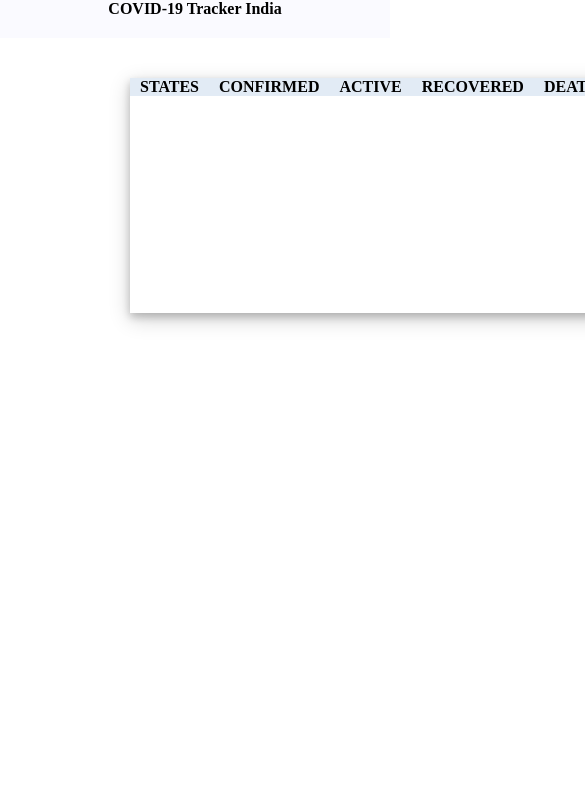
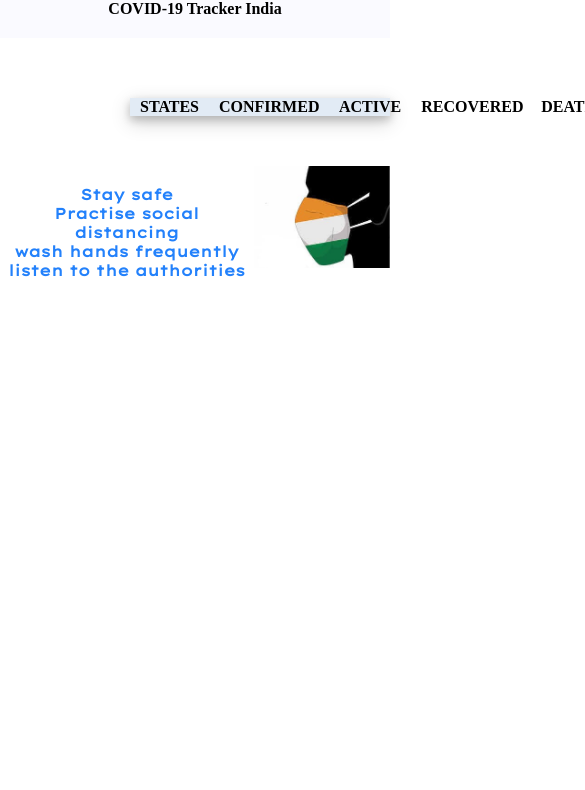
Before and after one commit to DeepaPrasanna/Covid19Tracker, a plain HTML site: page index.html in a window 390 px wide. Shown: the top 790 px of the page, 585 px wide, since content can reach past the window. Drawn offline with Linux system fonts and the light colour scheme; no server answers.

Commit message:
updated alignment of the list items

```diff
--- a/style.css
+++ b/style.css
@@ -16,6 +16,11 @@
 .heading {
   background-color: #ffecec;
   margin: 20px 0px 40px 0px;
+}
+#head {
+  list-style: none;
+  display: flex;
+  justify-content: space-around;
 }
 .marquee {
   animation: marquee 10s linear infinite;
@@ -70,19 +75,42 @@
 
 ul.horizontal-list li {
   padding: 0px 10px 0px 10px;
+  width: 100px;
+  text-align: center;
 }
 .list-items {
   background-color: #eceeef;
   border-bottom-style: groove;
   border-top-style: groove;
   margin: 2px 0px 2px 0px;
-  /* display: flex;
-  justify-content: space-evenly; */
 }
-.column-2 > p {
+.column-2 > div {
   color: #2381fb;
   font-weight: bold;
   font-size: 15px;
   text-align: center;
   font-family: "Lexend Giga", sans-serif;
+  margin-top: 30px;
+  display: flex;
+  justify-content: center;
+  flex-direction: column;
 }
+@media only screen and (max-width: 925px) {
+  .main-class {
+    flex-direction: column;
+  }
+  .mask {
+    width: 35%;
+    margin: 50px 0px;
+  }
+  .column-2 {
+    display: flex;
+    flex-direction: row-reverse;
+  }
+}
+@media only screen and (max-width: 620px) {
+  .column-2 {
+    margin-right: 0px;
+    width: 100%;
+  }
+}
```
